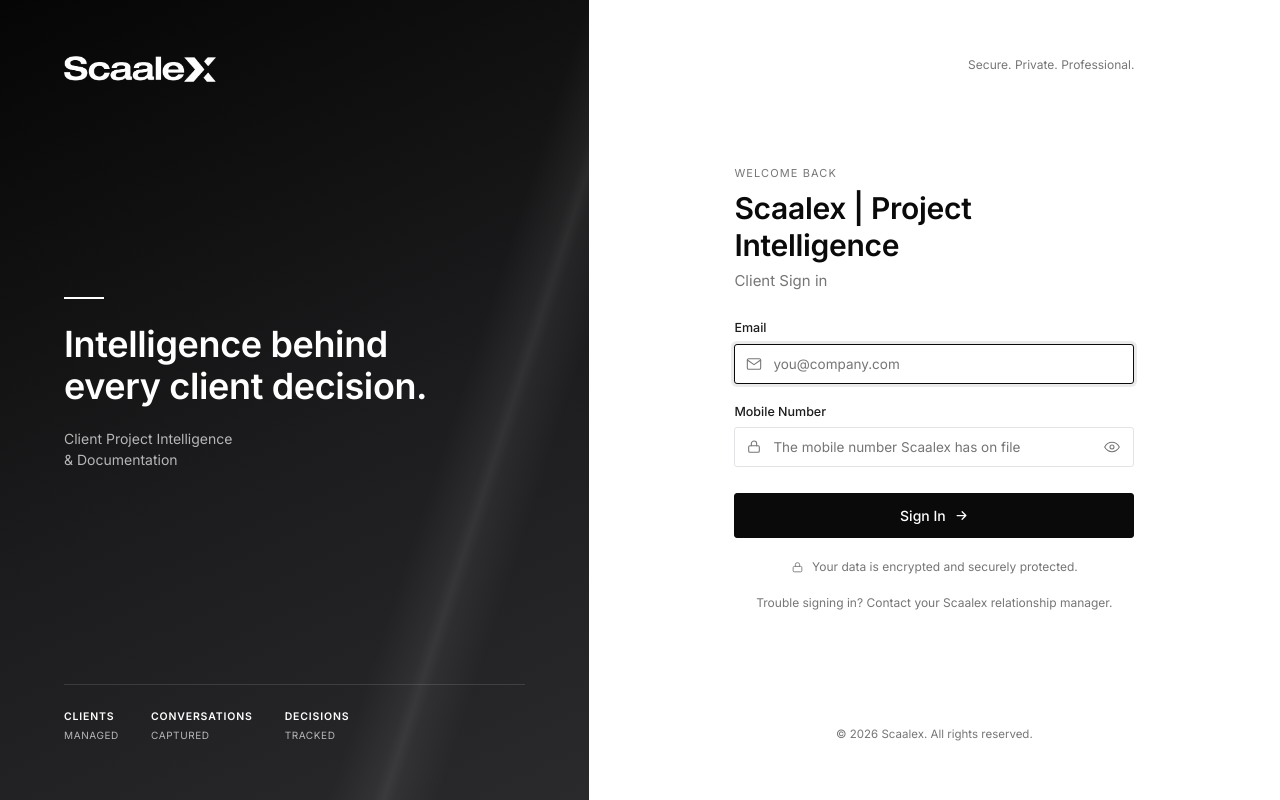
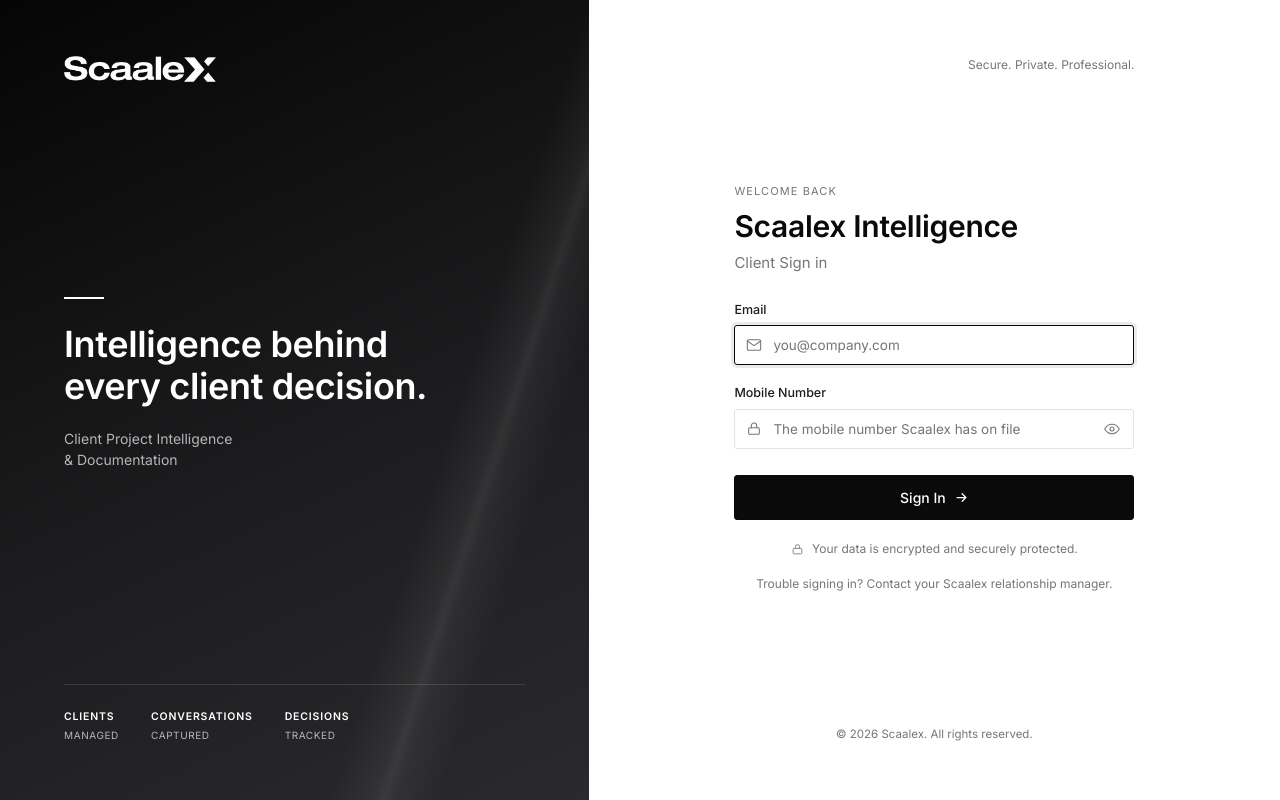
Before and after one commit to Pv-Anand/Scaalex, a Flask app: page /client-login/login in a window 1280 px wide. Run offline with Flask 3, Linux system fonts and the light colour scheme; data that the repository does not hold is empty; some libraries are stand-ins or nearby versions.

Commit message:
Revert on-page login headings, keep only the browser tab title change
The "Scaalex | Project Intelligence" text was applied to both the
<title> tag and the on-page heading; only the tab title should have
changed. Headings are back to their original copy on the staff login
and both client portal login pages.

Co-Authored-By: Claude Sonnet 5 <noreply@anthropic.com>

```diff
--- a/templates/login.html
+++ b/templates/login.html
@@ -28,7 +28,7 @@
 
       <div class="auth-form-wrap">
         <div class="auth-eyebrow">Welcome Back</div>
-        <h2>Sign in to<br>Scaalex | Project Intelligence</h2>
+        <h2>Sign in to<br>Scaalex Intelligence</h2>
 
         {% with messages = get_flashed_messages(with_categories=true) %}
           {% if messages %}
--- a/templates/portal_hub_login.html
+++ b/templates/portal_hub_login.html
@@ -35,7 +35,7 @@
 
       <div class="auth-form-wrap">
         <div class="auth-eyebrow">Welcome Back</div>
-        <h2 style="margin-bottom:6px;">Scaalex | Project Intelligence</h2>
+        <h2 style="margin-bottom:6px;">Scaalex Intelligence</h2>
         <div style="font-size:15px; color:var(--grey-500); margin-bottom:26px;">Client Sign in</div>
 
         {% with messages = get_flashed_messages(with_categories=true) %}
--- a/templates/portal_login.html
+++ b/templates/portal_login.html
@@ -35,7 +35,7 @@
 
       <div class="auth-form-wrap">
         <div class="auth-eyebrow">Welcome Back</div>
-        <h2 style="margin-bottom:6px;">Scaalex | Project Intelligence</h2>
+        <h2 style="margin-bottom:6px;">Scaalex Intelligence</h2>
         <div style="font-size:15px; color:var(--grey-500); margin-bottom:6px;">Client Sign in</div>
         <div class="small muted" style="margin-bottom:26px;">{{ client.name }}</div>
 
```
